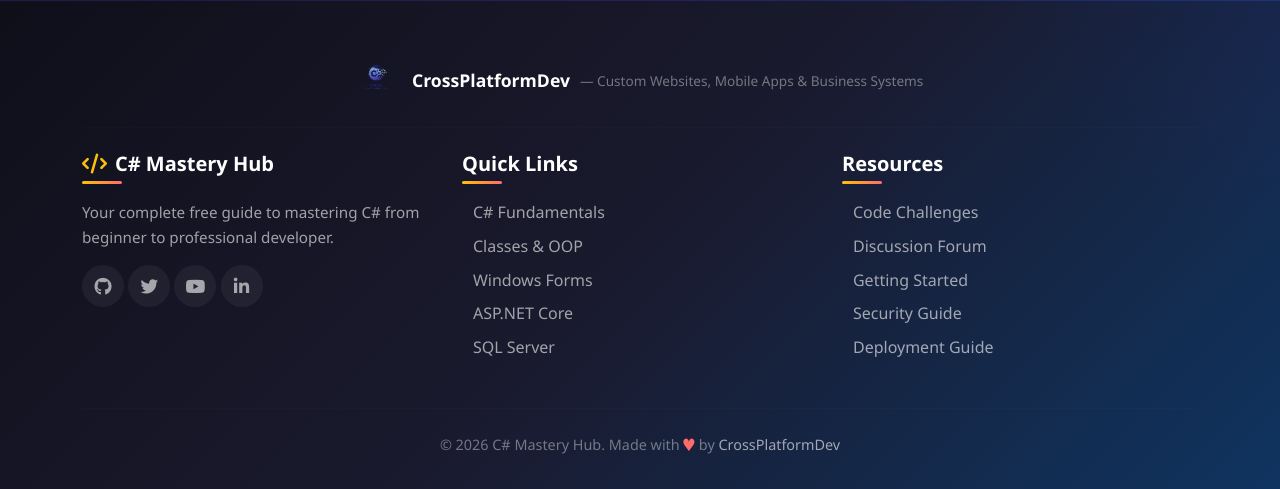
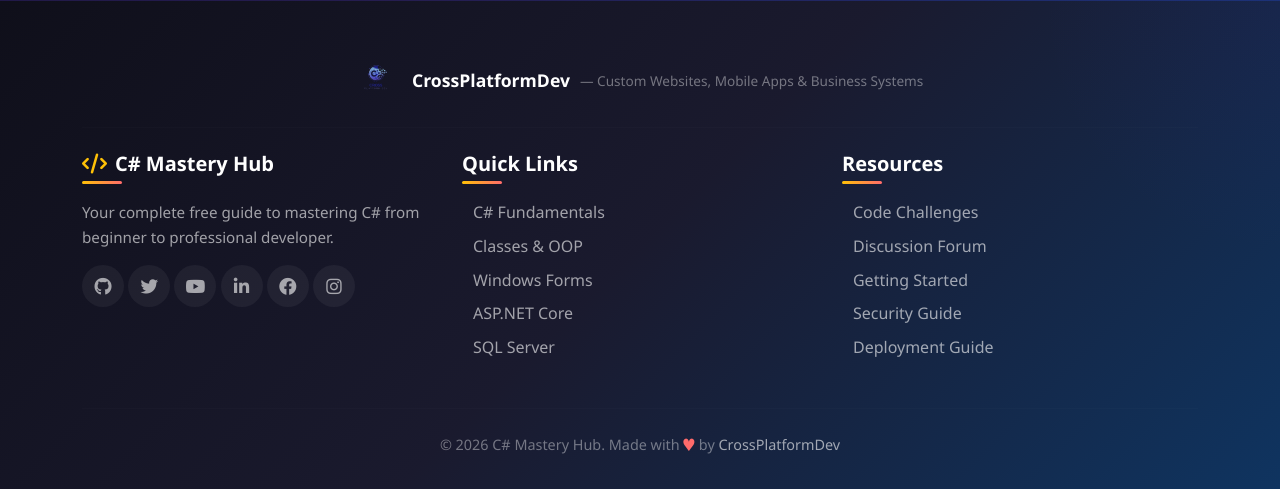
Before and after one commit to aliabubaker-dev/CSharpMasteryHub, an ASP.NET Core app: page /RazorPages/06-PartialsAndLayouts in a window 1280 px wide. Shown: the part 2988-3477 px from the top of the page. Run offline with ASP.NET Core 8, Linux system fonts and the light colour scheme; some libraries are stand-ins or nearby versions.

Commit message:
adding social media

```diff
--- a/CSharpMasteryHub/Pages/Shared/_Layout.cshtml
+++ b/CSharpMasteryHub/Pages/Shared/_Layout.cshtml
@@ -648,10 +648,12 @@
                     <h5><i class="fas fa-code me-2" style="color: #FFC107;"></i>C# Mastery Hub</h5>
                     <p style="color: rgba(255,255,255,0.6); font-size: 0.95rem;">Your complete free guide to mastering C# from beginner to professional developer.</p>
                     <div class="social-links mt-3">
-                        <a href="https://github.com/ali-abdulsameea-abubaker" target="_blank" title="GitHub"><i class="fab fa-github"></i></a>
+                        <a href="https://github.com/aliabubaker-dev" target="_blank" title="GitHub"><i class="fab fa-github"></i></a>
                         <a href="https://x.com/AliAbubakerDev" target="_blank" title="Twitter"><i class="fab fa-twitter"></i></a>
-                        <a href="https://www.youtube.com/@@aliabdulsameea7569" target="_blank" title="YouTube"><i class="fab fa-youtube"></i></a>
-                        <a href="https://www.linkedin.com/in/ali-abubaker-a840081a0/?skipRedirect=true" target="_blank" title="LinkedIn"><i class="fab fa-linkedin-in"></i></a>
+                        <a href="https://www.youtube.com/@@AliAbubakerDev" target="_blank" title="YouTube"><i class="fab fa-youtube"></i></a>
+                        <a href="https://www.linkedin.com/in/ali-abubaker-a840081a0/" target="_blank" title="LinkedIn"><i class="fab fa-linkedin-in"></i></a>
+                        <a href="https://www.facebook.com/people/Ali-Abubaker-Software-Development/61595124744804/" target="_blank" title="Facebook"><i class="fab fa-facebook"></i></a>
+                        <a href="https://www.instagram.com/aliabubaker.dev/" target="_blank" title="instagram"><i class="fab fa-instagram"></i></a>
                     </div>
                 </div>
                 <div class="col-md-4">
```
